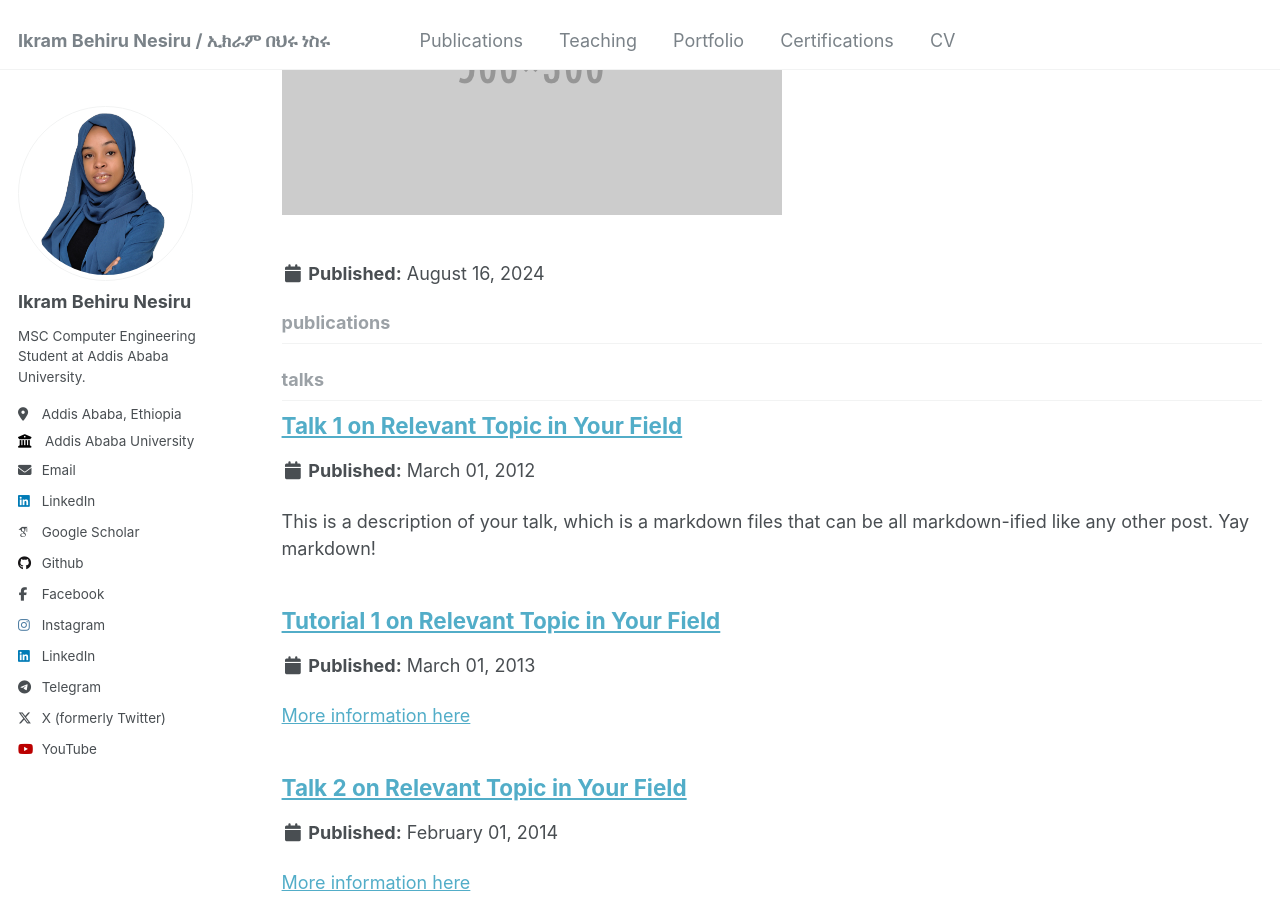
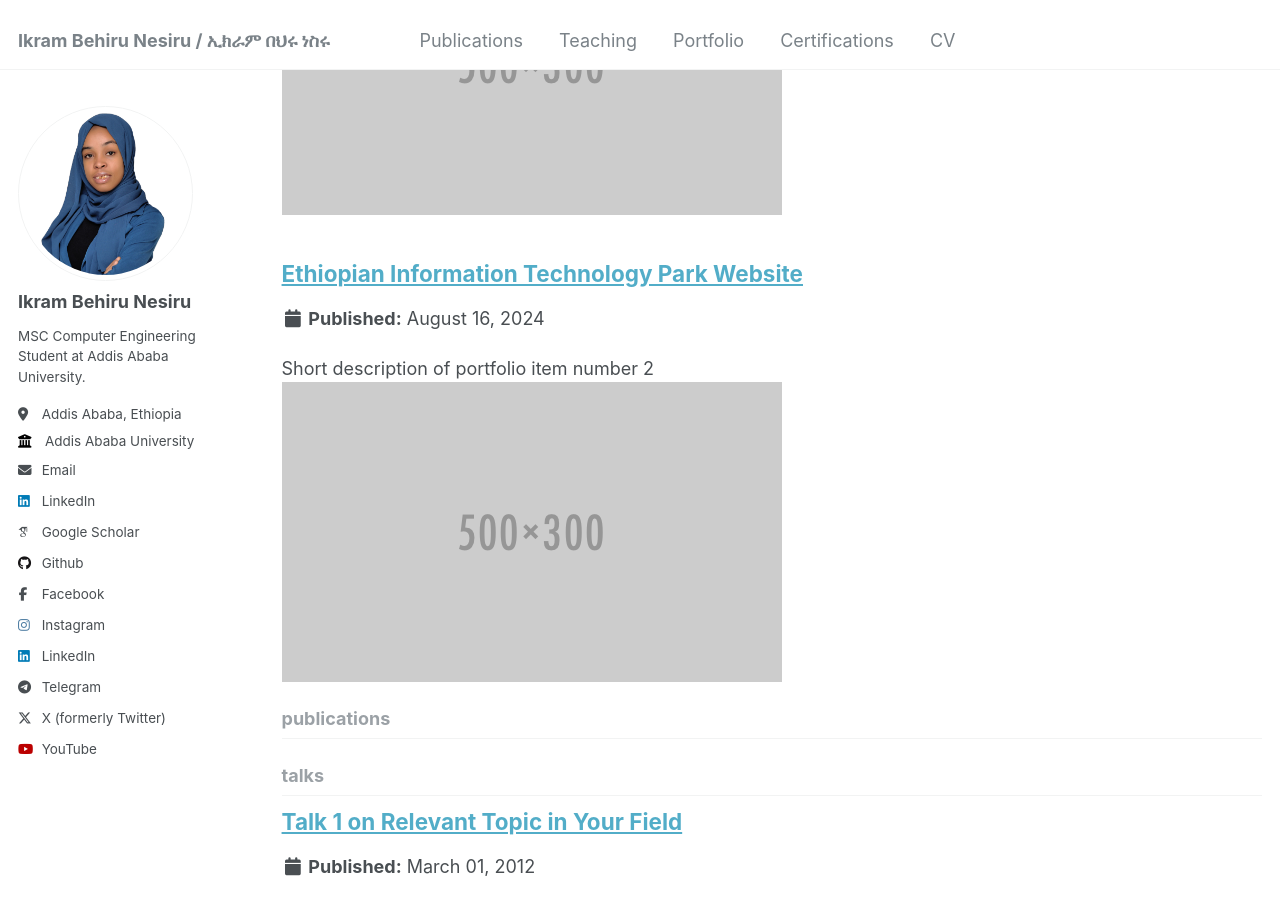
Before and after one commit to IkramBehiru/firsttgithub.io, a Jekyll site: the page built from _pages/collection-archive.html, in a window 1280 px wide and 900 px high, scrolled down 410 px. Built offline with Jekyll 4.4.1, drawn with Linux system fonts in a browser that asks for light colours; some web fonts are replaced.

Commit message:
Update portfolio-2.html

```diff
--- a/_portfolio/portfolio-2.html
+++ b/_portfolio/portfolio-2.html
@@ -1,6 +1,6 @@
 ---
-title: "Microsoft Azure Adminstrator Az-104"
-excerpt: "This Certification validate my ability to manage and maintain microsoft Azure services , including storages, security, networking, and Compute.It's ideal for IT profesionals. <br/>
+title: "Ethiopian Information Technology Park Website"
+excerpt: "Short description of portfolio item number 2 <br/><img src='/images/500x300.png'>"
 collection: portfolio
 ---
 
```
